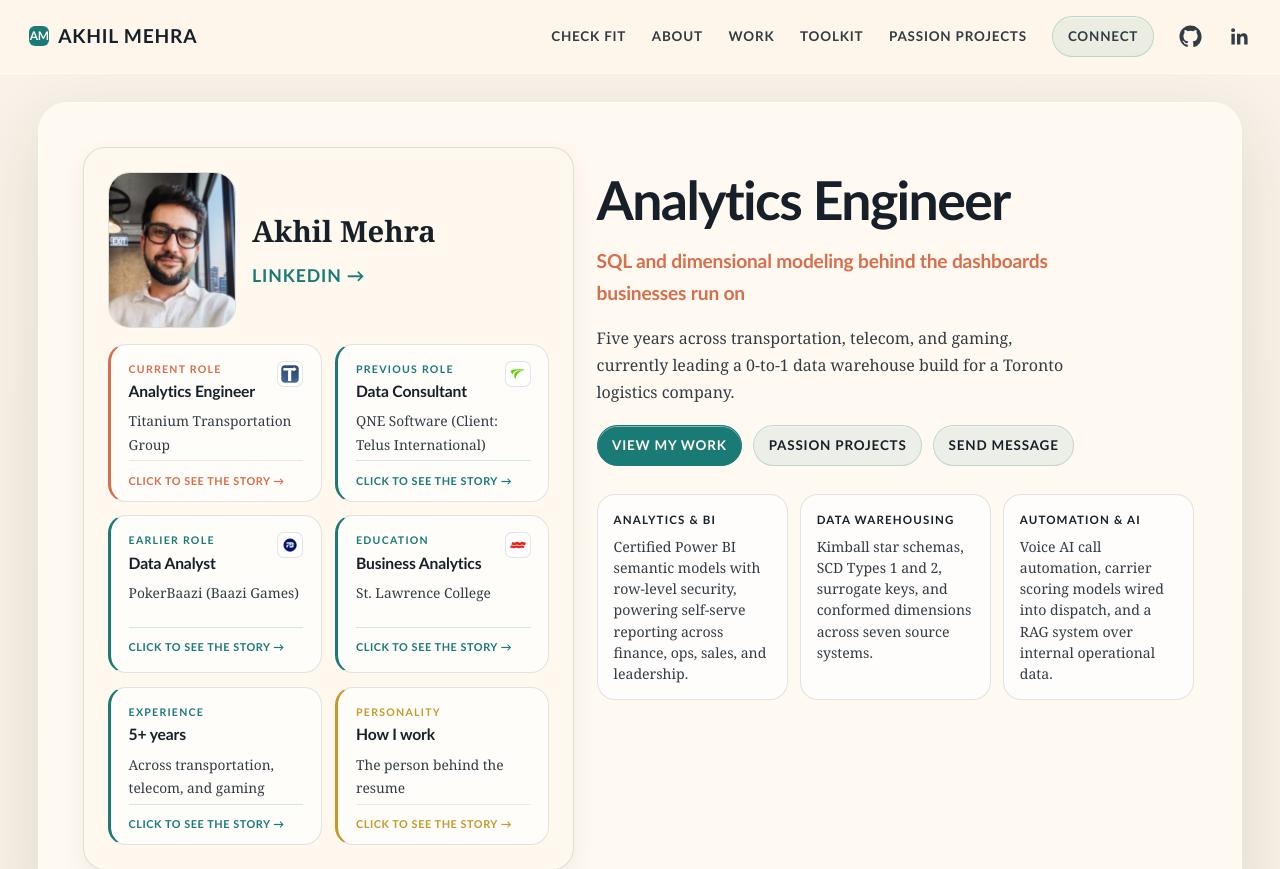
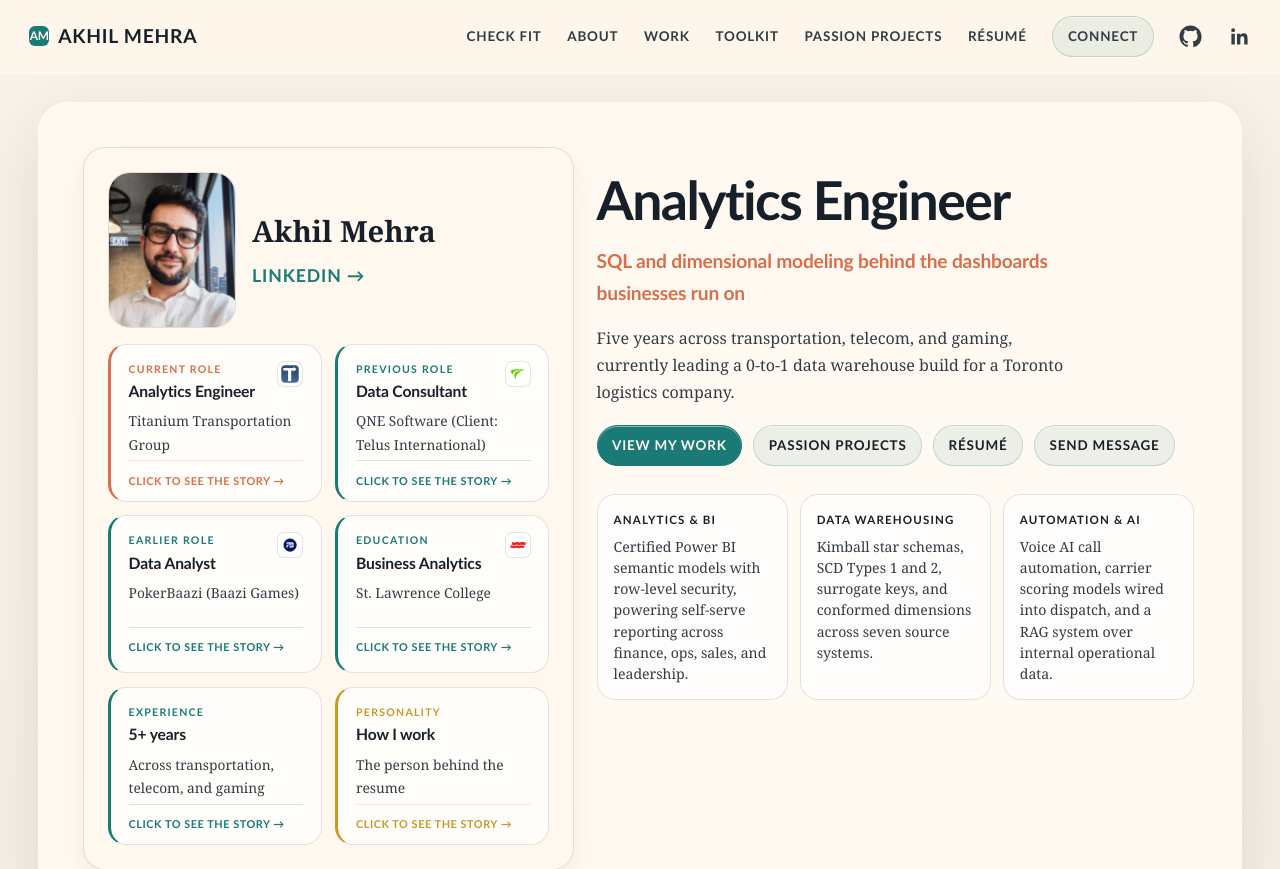
Before and after one commit to Akhilmehra22/akhil-portfolio, a React (Vite) app: page / in a window 1280 px wide. Shown: the top 869 px of the page. Built offline with nearby package versions, Linux system fonts and the light colour scheme.

Commit message:
Add resume download button and nav link, update meta description

```diff
--- a/index.html
+++ b/index.html
@@ -7,7 +7,7 @@
     <title>Akhil Mehra, Analytics Engineer</title>
     <meta
       name="description"
-      content="Analytics Engineer building the data models and dashboards behind better decisions."
+      content="Akhil Mehra, SQL-focused Analytics Engineer building the data models, warehouses, and dashboards behind better decisions."
     />
   </head>
   <body>
--- a/src/components/Header.jsx
+++ b/src/components/Header.jsx
@@ -6,6 +6,7 @@ const links = [
   { href: '#featured-projects', label: 'Work' },
   { href: '#skills', label: 'Toolkit' },
   { href: '#all-projects', label: 'Passion Projects' },
+  { href: '/Akhil_Mehra_Resume.pdf', label: 'Résumé', external: true },
 ]
 
 function GithubIcon() {
@@ -47,11 +48,22 @@ export default function Header() {
           {config.name}
         </a>
         <nav className="site-nav" aria-label="Sections">
-          {links.map((l) => (
-            <a key={l.href} href={l.href}>
-              {l.label}
-            </a>
-          ))}
+          {links.map((l) =>
+            l.external ? (
+              <a
+                key={l.href}
+                href={l.href}
+                target="_blank"
+                rel="noreferrer"
+              >
+                {l.label}
+              </a>
+            ) : (
+              <a key={l.href} href={l.href}>
+                {l.label}
+              </a>
+            )
+          )}
           <a className="site-nav-cta" href="#connect">
             Connect
           </a>
--- a/src/components/Hero.jsx
+++ b/src/components/Hero.jsx
@@ -58,6 +58,14 @@ export default function Hero() {
             <a className="btn" href="#all-projects">
               Passion Projects
             </a>
+            <a
+              className="btn"
+              href="/Akhil_Mehra_Resume.pdf"
+              target="_blank"
+              rel="noreferrer"
+            >
+              Résumé
+            </a>
             <a className="btn" href={`mailto:${config.email}`}>
               Send Message
             </a>
```
Also changed, not shown: 1 other file (tests, documents, lock files or other folders).
